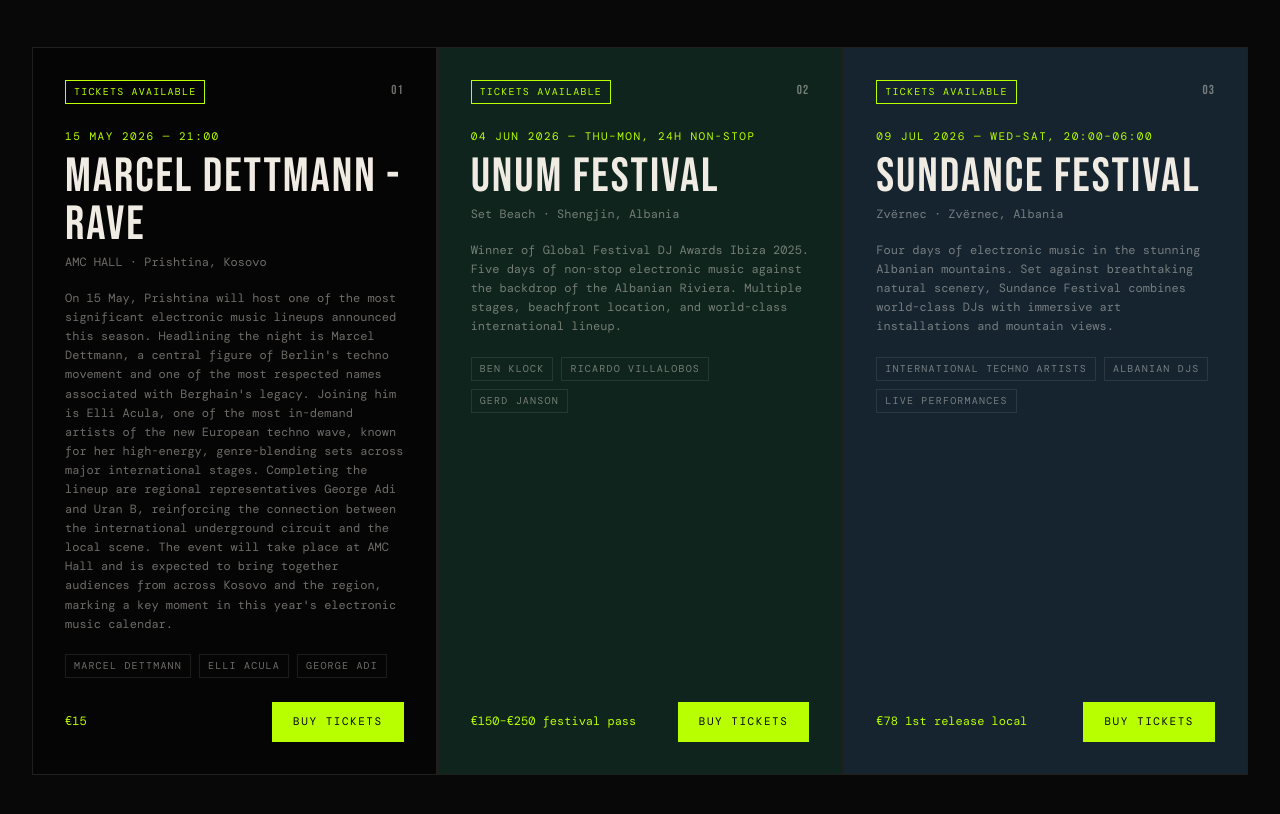
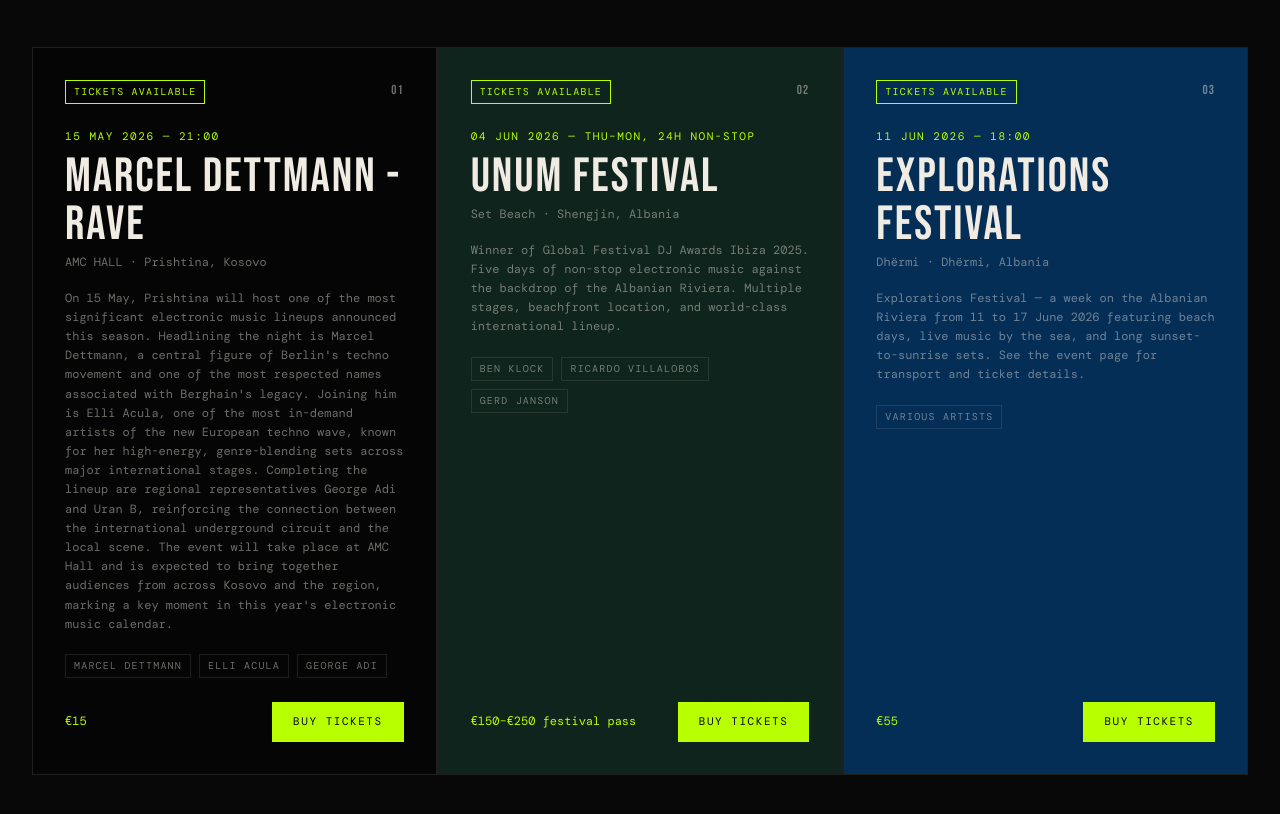
Before and after one commit to eronbegiqi/Techno-kosova-website, a React (Vite) app: page / in a window 1280 px wide. Shown: the part 1101-1915 px from the top of the page. Built offline with nearby package versions, Linux system fonts and the light colour scheme; a web font is replaced by a local one.

Commit message:
added some events uncluding tales of dryamed

```diff
--- a/src/data.js
+++ b/src/data.js
@@ -425,4 +425,84 @@
     featured: true,
     posterColor: '#f0eb3a',
   },
+  {
+    id: 'explorations-festival-2026',
+    title: 'EXPLORATIONS FESTIVAL',
+    subtitle: 'Beach Week — Explorations',
+    date: '2026-06-11',
+    time: '18:00',
+    venue: 'Dhërmi',
+    address: 'Dhërmi, Albania',
+    lineup: ['Various Artists'],
+    description: 'Explorations Festival — a week on the Albanian Riviera from 11 to 17 June 2026 featuring beach days, live music by the sea, and long sunset-to-sunrise sets. See the event page for transport and ticket details.',
+    ticketLink: 'https://www.rave-travel.com/event-details-en.nspx?eventid=4066',
+    price: '€55',
+    soldOut: false,
+    featured: true,
+    posterColor: '#0066cc',
+  },
+  {
+    id: 'euphoria-open-air-2026',
+    title: 'EUPHORIA OPEN AIR',
+    subtitle: 'Open Air Techno',
+    date: '2026-07-17',
+    time: '21:00',
+    venue: 'Nerodime Park',
+    address: 'Nerodime, Kosovo',
+    lineup: ['Dax J', 'Future.666', 'KUSS', 'Uberkikz', 'Parapher', 'Lauterkrach', 'Dina b2b Egorius', 'Skima', '14x14', 'Alisa'],
+    description: 'First edition of Euphoria Open Air featuring a powerful techno lineup and an open-air festival atmosphere. Check the ticket page for full info.',
+    ticketLink: 'https://www.rave-travel.com/event-details-en.nspx?eventid=4116',
+    price: '€20',
+    soldOut: false,
+    featured: true,
+    posterColor: '#101820',
+  },
+  {
+    id: 'aerea-rave-2026',
+    title: 'AEREA - RAVE',
+    subtitle: 'Club Night',
+    date: '2026-08-28',
+    time: '21:00',
+    venue: 'Palace of Youth',
+    address: 'Prishtinë, Kosovo',
+    lineup: ['Lineup TBA'],
+    description: 'AEREA - RAVE: an indoor techno night at Palace of Youth. See the ticket page for lineup and entry details.',
+    ticketLink: 'https://www.rave-travel.com/event-details-en.nspx?eventid=4113',
+    price: '€15',
+    soldOut: false,
+    featured: true,
+    posterColor: '#8a1f1f',
+  },
+  {
+    id: 'wabfest-albania-2026',
+    title: 'WabFest Albania 2026',
+    subtitle: 'Boutique Beach Festival',
+    date: '2026-06-18',
+    time: 'Thu–Mon, 10:00–24:00',
+    venue: 'Saranda',
+    address: 'Saranda, Albania',
+    lineup: ['Various Artists'],
+    description: 'WABFESTALBANIA2026 — This boutique music festival offers a unique blend of electronic music across 5 nights on the Albanian Riviera.',
+    ticketLink: 'https://www.skiddle.com/whats-on/albania/Albania-Saranda/WabFest-Albania-2026/41116275/',
+    price: '£55.25–£165.25 (ticket types shown)',
+    soldOut: false,
+    featured: true,
+    posterColor: '#e07a2b',
+  },
+  {
+    id: 'tales-of-drymades-2026',
+    title: 'TALES OF DRYMADES',
+    subtitle: 'The Gardens of Babylon — Drymades',
+    date: '2026-07-24',
+    time: '12:00 — Till Late',
+    venue: 'Drymades',
+    address: 'Drymades, Albania',
+    lineup: ['Various Artists'],
+    description: 'The Gardens of Babylon makes its Albanian debut on 24 & 25 July 2026 — two days of electronic music, beach days, workshops and culinary experiences in Drymades.',
+    ticketLink: 'https://thegardensofbabylon.com/event/the-tales-of-drymades/',
+    price: '€45 (1-day) / €89 (2-day Tier1) / €189 (Backstage 2-day)',
+    soldOut: false,
+    featured: true,
+    posterColor: '#2b6b6f',
+  },
 ]
```
